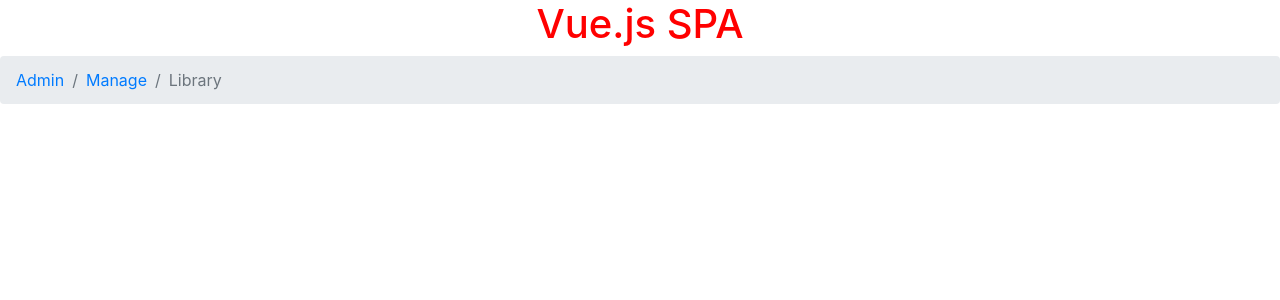
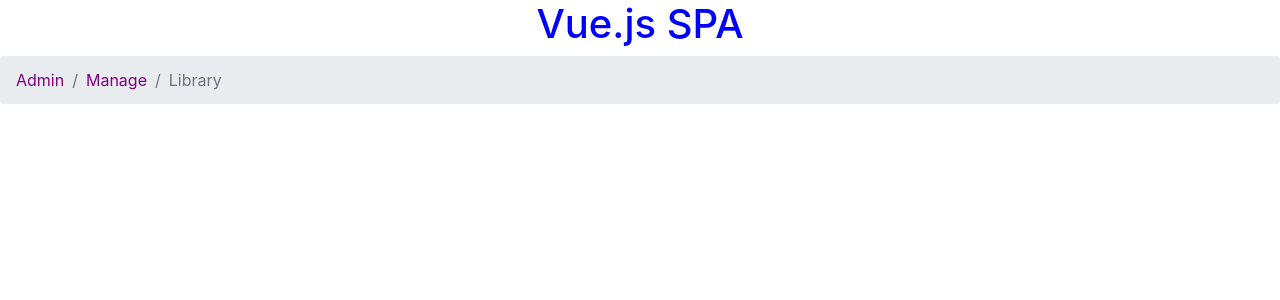
Before and after one commit to GematrixTeam/gematrix-frontend, a Vue app: page / in a window 1280 px wide. Shown: the top 300 px of the page. Built offline with nearby package versions, Linux system fonts and the light colour scheme.

Commit message:
Using Pre-Processors

```diff
--- a/src/App.vue
+++ b/src/App.vue
@@ -12,8 +12,6 @@
       <div class="content">
       </div>
     </main>
-
-
 
   </div>
 </template>
@@ -46,10 +44,11 @@
 };
 </script>
 
-<style lang="scss">
-  h1 {
-    color: red;
-    text-align: center;
-  }
+<style lang="sass">
+/* @import './assets/style/style.sass' */
+
+h1
+  color: #0000ff
+  text-align: center
 
 </style>
--- /dev/null
+++ b/src/assets/style/style.sass
@@ -0,0 +1,2 @@
+  h1
+    color: green()
--- /dev/null
+++ b/src/assets/style/variables.sass
@@ -0,0 +1 @@
+$primary: purple
--- a/vue.config.js
+++ b/vue.config.js
@@ -1,56 +1,11 @@
 module.exports = {
-  module: {
-    rules: [
-      // ... другие правила опущены
-
-      // это правило будет применяться к обычным файлам `.scss`
-      // А ТАКЖЕ к секциям `<style lang="scss">` в файлах `.vue`
-      {
-        test: /\.scss$/,
-        use: [
-          'vue-style-loader',
-          'css-loader',
-          'sass-loader',
-        ],
-      },
-
-      // webpack.config.js -> module.rules
-      {
-        test: /\.sass$/,
-        use: [
-          'vue-style-loader',
-          'css-loader',
-          {
-            loader: 'sass-loader',
-            options: {
-              indentedSyntax: true,
-              // sass-loader >= 8
-              sassOptions: {
-                indentedSyntax: true,
-              },
-            },
-          },
-        ],
-      },
-
-    ],
-  },
-  // плагин опущен
-  resolve: {
-    extensions: ['.js', '.vue', '.json', '.scss', '.saas'],
-    alias: {
-      'vue$': 'vue/dist/vue.esm.js',
-      '@': resolve('src'),
-      styles: resolve('src/assets/style'),
-    },
-  },
   /* css: {
     loaderOptions: {
       // передача настроек в sass-loader
       sass: {
         // @/ это псевдоним к каталогу src/ поэтому предполагается,
         // что у вас в проекте есть файл `src/variables.scss`
-        data: `@import "~@/assets/style/variables.scss";`
+        data: `@import "~@/assets/style/variables.sass";`
       },
       // передача настроек Less.js в less-loader
       less:{
--- /dev/null
+++ b/webpack.config.js
@@ -0,0 +1,48 @@
+module.exports = {
+  /* module: {
+    rules: [
+      // ... другие правила опущены
+
+      // это правило будет применяться к обычным файлам `.scss`
+      // А ТАКЖЕ к секциям `<style lang="scss">` в файлах `.vue`
+      {
+        test: /\.scss$/,
+        use: [
+          'vue-style-loader',
+          'css-loader',
+          'sass-loader',
+        ],
+      },
+
+      // webpack.config.js -> module.rules
+      {
+        test: /\.sass$/,
+        use: [
+          'vue-style-loader',
+          'css-loader',
+          {
+            loader: 'sass-loader',
+            options: {
+              indentedSyntax: true,
+              // sass-loader >= 8
+              sassOptions: {
+                indentedSyntax: true,
+              },
+            },
+          },
+        ],
+      },
+
+    ],
+  }, */
+  // плагин опущен
+  /* resolve: {
+    extensions: ['.js', '.vue', '.json', '.scss', '.saas'],
+    alias: {
+      'vue$': 'vue/dist/vue.esm.js',
+      '@': resolve('src'),
+      styles: resolve('src/assets/style'),
+    },
+  }, */
+  /*  */
+};
```
Also changed, not shown: src/assets/style/variables.scss (deleted), 2 other files (tests, documents, lock files or other folders).
